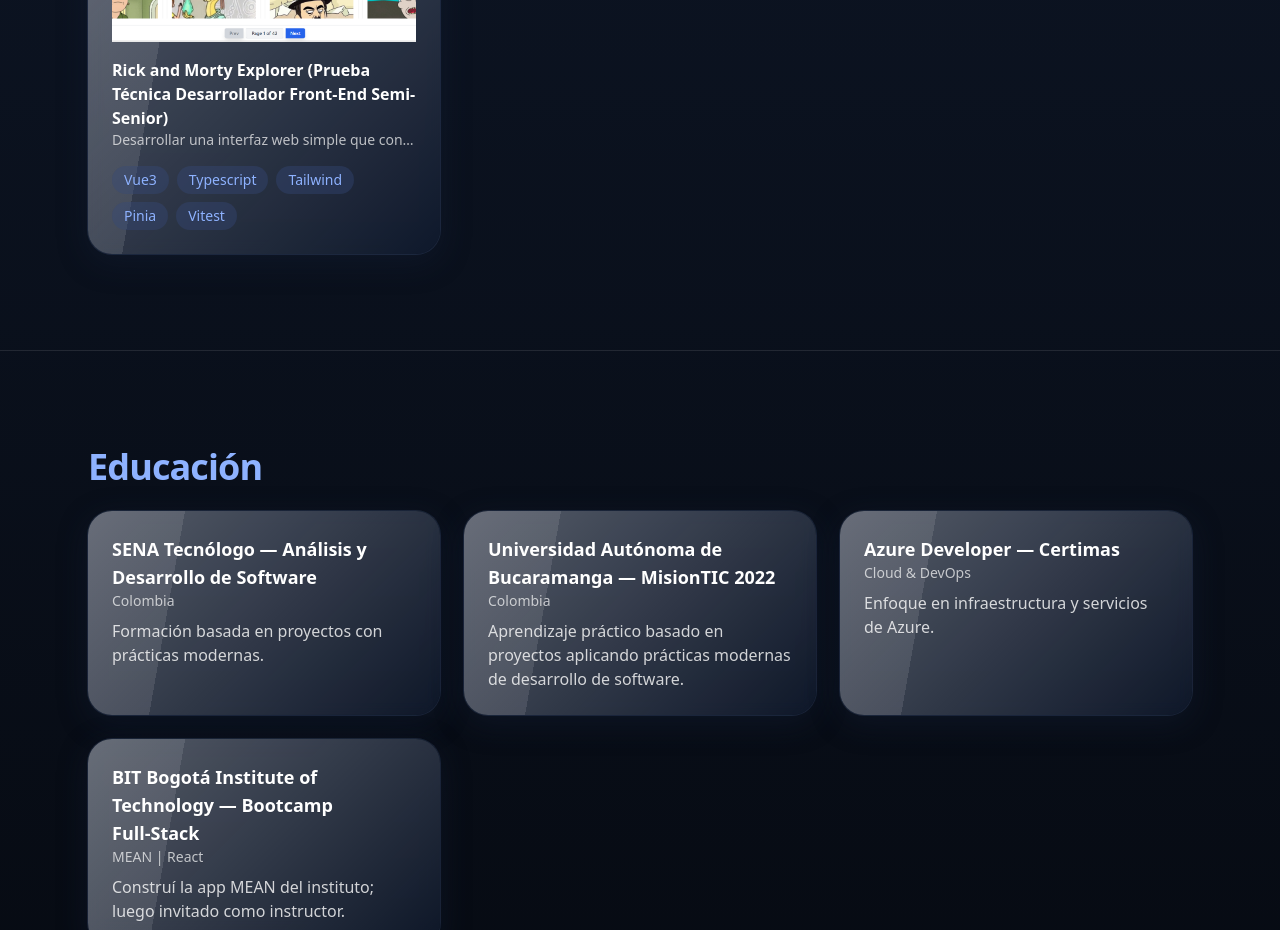
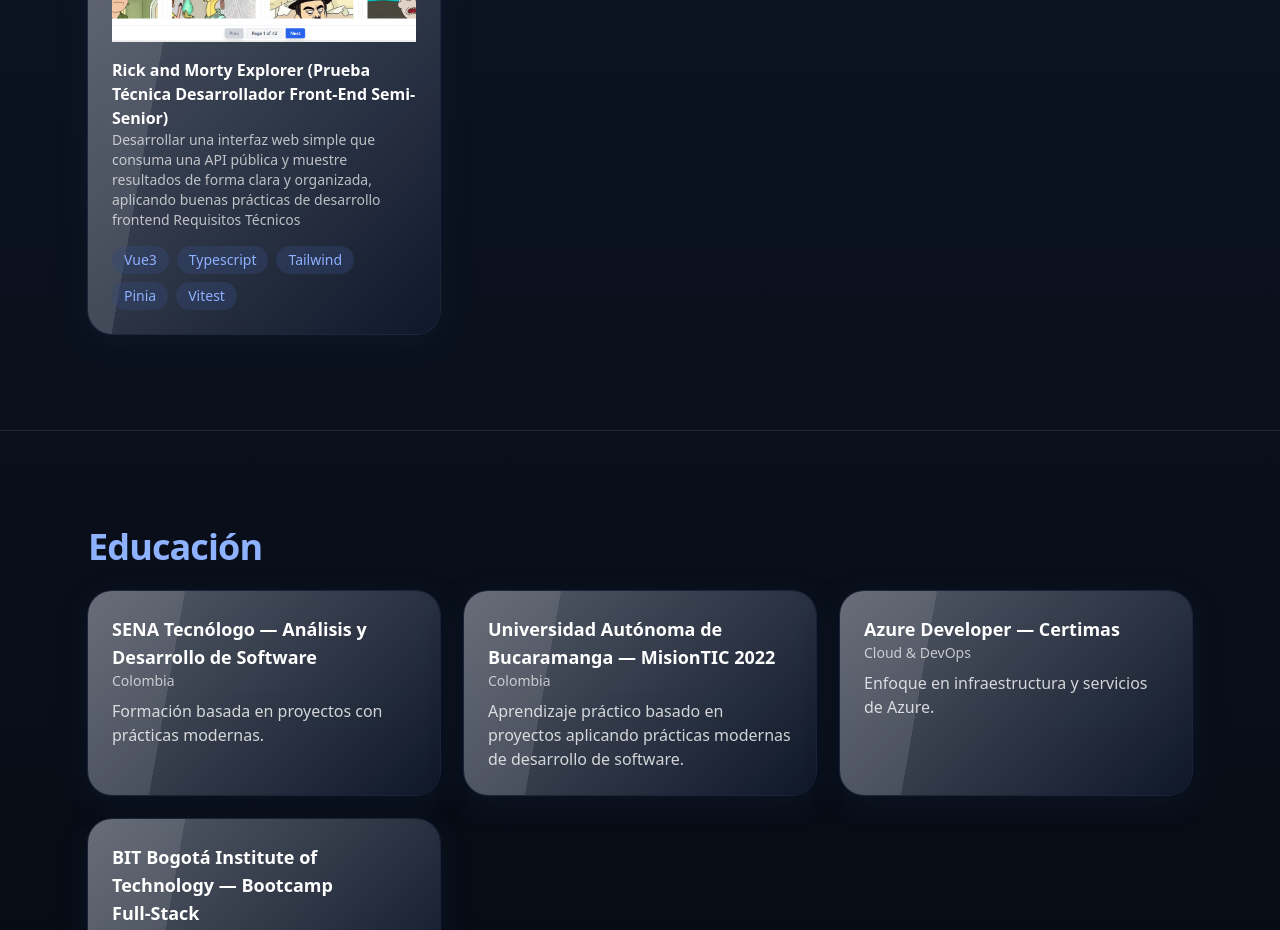
Before and after one commit to juasamaya/curriculum, a React (Vite) app: page / in a window 1280 px wide. Shown: the part 1640-2570 px from the top of the page. Built offline with nearby package versions, Linux system fonts and the light colour scheme.

Commit message:
deleting nowrap class

```diff
--- a/src/assets/css/defensive.css
+++ /dev/null
@@ -1,5 +0,0 @@
-.nowrap {
-    white-space: nowrap;
-    overflow: hidden;
-    text-overflow: ellipsis;
-}
--- a/src/components/PortfolioCard.tsx
+++ b/src/components/PortfolioCard.tsx
@@ -1,5 +1,4 @@
 import { Badge, Card } from "./UI"
-import './../assets/css/defensive.css'
 
 type Props = {
   index: number
@@ -23,7 +22,7 @@
       </div>
       <div className="mt-4">
         <h3 className="font-semibold">{title}</h3>
-        <p  className="nowrap text-sm text-white/70">{desc}</p>
+        <p  className="text-sm text-white/70">{desc}</p>
       </div>
       <div className="mt-4 flex flex-wrap gap-2">
         {techs.map((tech, i) => (
```
